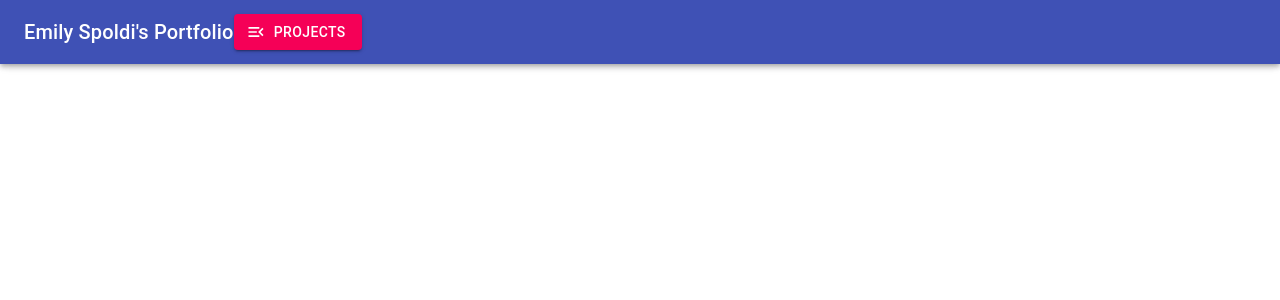
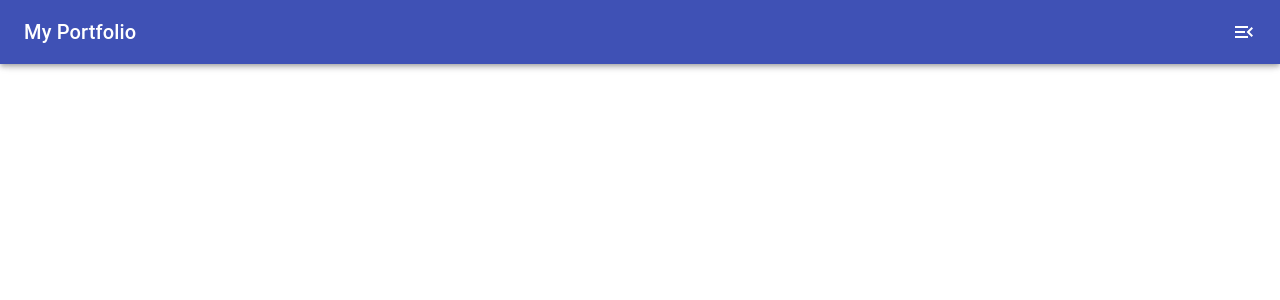
Before and after one commit to espoldi/ReactPortfolio, a React (Create React App) app: page / in a window 1280 px wide. Shown: the top 300 px of the page. Built offline with nearby package versions, Linux system fonts and the light colour scheme.

Commit message:
added better menu for project navigation

```diff
--- a/src/components/Header.js
+++ b/src/components/Header.js
@@ -3,63 +3,140 @@ import React from "react";
 // Material UI
 import {
     AppBar,
-    Button,
+    Drawer,
+    IconButton,
     List,
     ListItem,
+    ListItemIcon,
     ListItemText,
-    SwipeableDrawer,
     Toolbar,
     Typography
 } from "@material-ui/core";
 import {
+    ChevronLeft,
+    ChevronRight,
     MenuOpen
 } from "@material-ui/icons";
+import {
+    makeStyles,
+    useTheme
+} from '@material-ui/core/styles';
+import clsx from 'clsx';
+
+const drawerWidth = 240;
+
+const useStyles = makeStyles((theme) => ({
+    root: {
+        display: 'flex',
+    },
+    appBar: {
+        transition: theme.transitions.create(['margin', 'width'], {
+            easing: theme.transitions.easing.sharp,
+            duration: theme.transitions.duration.leavingScreen,
+        }),
+    },
+    appBarShift: {
+        width: `calc(100% - ${drawerWidth}px)`,
+        transition: theme.transitions.create(['margin', 'width'], {
+            easing: theme.transitions.easing.easeOut,
+            duration: theme.transitions.duration.enteringScreen,
+        }),
+        marginRight: drawerWidth,
+    },
+    title: {
+        flexGrow: 1,
+    },
+    hide: {
+        display: 'none',
+    },
+    drawer: {
+        width: drawerWidth,
+        flexShrink: 0,
+    },
+    drawerPaper: {
+        width: drawerWidth,
+    },
+    drawerHeader: {
+        display: 'flex',
+        alignItems: 'center',
+        padding: theme.spacing(0, 1),
+        // necessary for content to be below app bar
+        ...theme.mixins.toolbar,
+        justifyContent: 'flex-start',
+    },
+    content: {
+        flexGrow: 1,
+        padding: theme.spacing(3),
+        transition: theme.transitions.create('margin', {
+            easing: theme.transitions.easing.sharp,
+            duration: theme.transitions.duration.leavingScreen,
+        }),
+        marginRight: -drawerWidth,
+    },
+    contentShift: {
+        transition: theme.transitions.create('margin', {
+            easing: theme.transitions.easing.easeOut,
+            duration: theme.transitions.duration.enteringScreen,
+        }),
+        marginRight: 0,
+    },
+}));
 
 export default function Header() {
-    const anchor = "right";
-    const [state, setState] = React.useState({
-        top: false,
-        left: false,
-        bottom: false,
-        right: false,
-    });
+    const classes = useStyles();
+    const theme = useTheme();
+    const [open, setOpen] = React.useState(false);
 
-    const toggleDrawer = (anchor, open) => (event) => {
-        if (event && event.type === 'keydown' && (event.key === 'Tab' || event.key === 'Shift')) {
-            return;
-        }
+    const handleDrawerOpen = () => { setOpen(true); };
 
-        setState({ ...state, [anchor]: open });
-    };
+    const handleDrawerClose = () => { setOpen(false); };
 
     return (
-        <AppBar>
-            <Toolbar>
-                <Typography variant="h6">
-                    Emily Spoldi's Portfolio
-                </Typography>
+        <>
+            <AppBar
+                position="fixed"
+                className={clsx(classes.appBar, { [classes.appBarShift]: open, })}>
+                <Toolbar>
+                    <Typography variant="h6" noWrap className={classes.title}>My Portfolio</Typography>
+                    <IconButton
+                        color="inherit"
+                        aria-label="open drawer"
+                        edge="end"
+                        onClick={handleDrawerOpen}
+                        className={clsx(open && classes.hide)}>
+                            <MenuOpen />
+                    </IconButton>
+                </Toolbar>
+            </AppBar>
 
-                <Button
-                    aria-label="project jump menu button"
-                    variant="contained"
-                    color="secondary"
-                    startIcon={<MenuOpen />}
-                    onClick={toggleDrawer(anchor, true)}>
-                    Projects
-                </Button>
-
-                <SwipeableDrawer
-                    anchor={anchor}
-                    open={state[anchor]}
-                    onClose={toggleDrawer(anchor, false)}
-                    onOpen={toggleDrawer(anchor, true)}>
-                        <List>
-                            <ListItem button>
-                                <ListItemText>Testing</ListItemText>
-                            </ListItem>
-                        </List>
-                </SwipeableDrawer>
-            </Toolbar>
-        </AppBar>
+            <main
+                className={clsx(classes.content, {
+                    [classes.contentShift]: open,
+                })}
+            >
+            </main>
+            <Drawer
+                className={classes.drawer}
+                variant="persistent"
+                anchor="right"
+                open={open}
+                classes={{
+                    paper: classes.drawerPaper,
+                }}
+            >
+                <div className={classes.drawerHeader}>
+                    <IconButton onClick={handleDrawerClose}>
+                        {theme.direction === 'rtl' ? <ChevronLeft /> : <ChevronRight />}
+                    </IconButton>
+                    <Typography variant="h6">Projects</Typography>
+                </div>
+                <List>
+                    <ListItem button>
+                        <ListItemIcon></ListItemIcon>
+                        <ListItemText></ListItemText>
+                    </ListItem>
+                </List>
+            </Drawer>
+        </>
     );
 }
```
